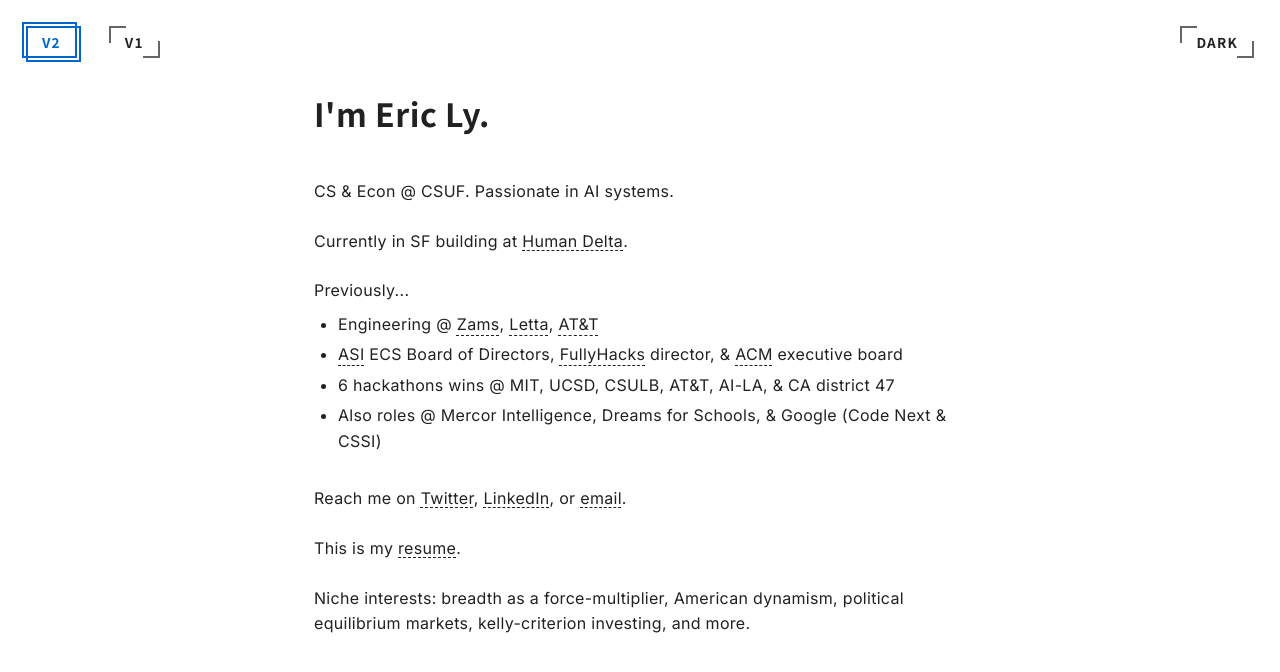
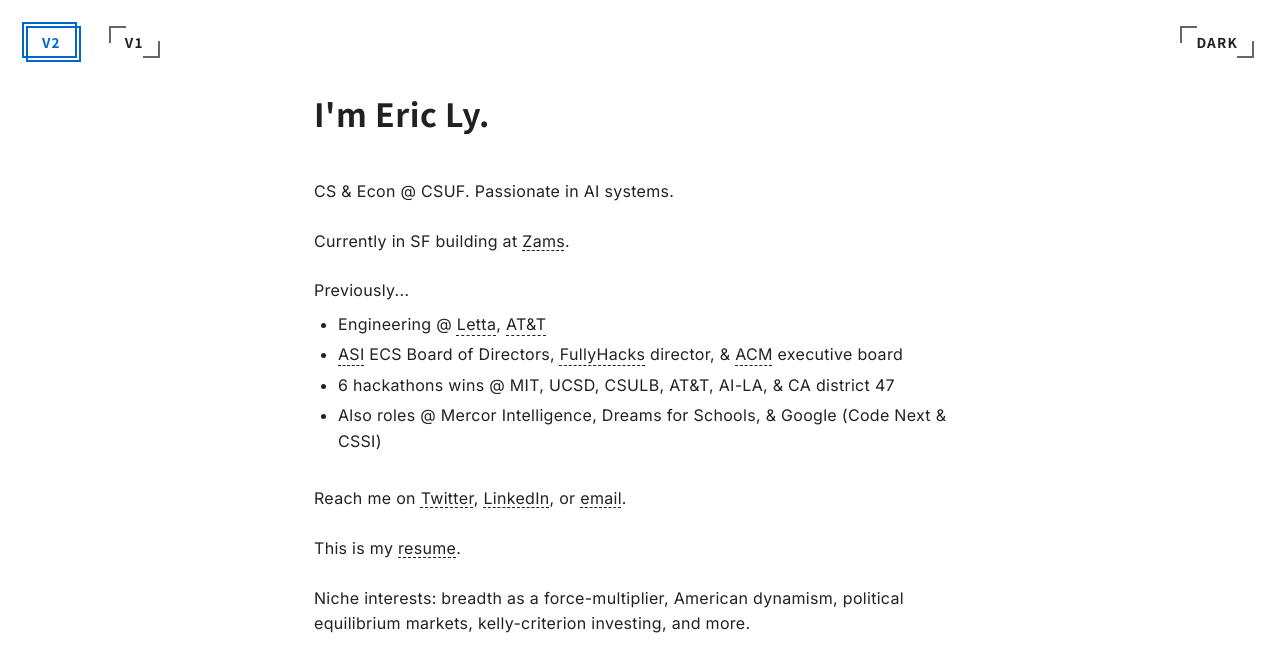
Before and after one commit to lyeric2022/lyyeric.tech, a React (Vite) app: page / in a window 1280 px wide. Shown: the top 672 px of the page. Built offline with nearby package versions, Linux system fonts and the light colour scheme; no server answers.

Commit message:
feat: update

```diff
--- a/src/components/CompactView.jsx
+++ b/src/components/CompactView.jsx
@@ -9,16 +9,19 @@ const CompactView = () => {
         <br />
         <p>CS & Econ @ CSUF. Passionate in AI systems.</p>
         <br />
+        {/* <p>
+          Currently in SF building at{' '}
+          <a href="https://www.humandelta.ai/" target="_blank" rel="noopener noreferrer">Human Delta</a>.
+        </p>         */}
         <p>
           Currently in SF building at{' '}
-          <a href="https://www.humandelta.ai/" target="_blank" rel="noopener noreferrer">Human Delta</a>.
-        </p>
+          <a href="https://www.zams.com/" target="_blank" rel="noopener noreferrer">Zams</a>.{' '}
+          </p>
         <br />
         <p>Previously...</p>
         <ul>
           <li>
             Engineering @{' '}
-            <a href="https://www.zams.com/" target="_blank" rel="noopener noreferrer">Zams</a>,{' '}
             <a href="https://www.letta.com/" target="_blank" rel="noopener noreferrer">Letta</a>,{' '}
             <a href="https://www.att.com/" target="_blank" rel="noopener noreferrer">AT&T</a>
           </li>
```
Also changed, not shown: 1 other file (tests, documents, lock files or other folders).
